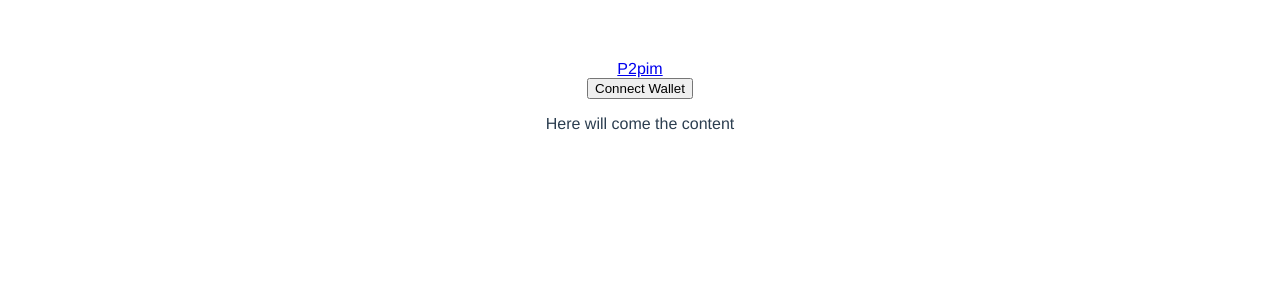
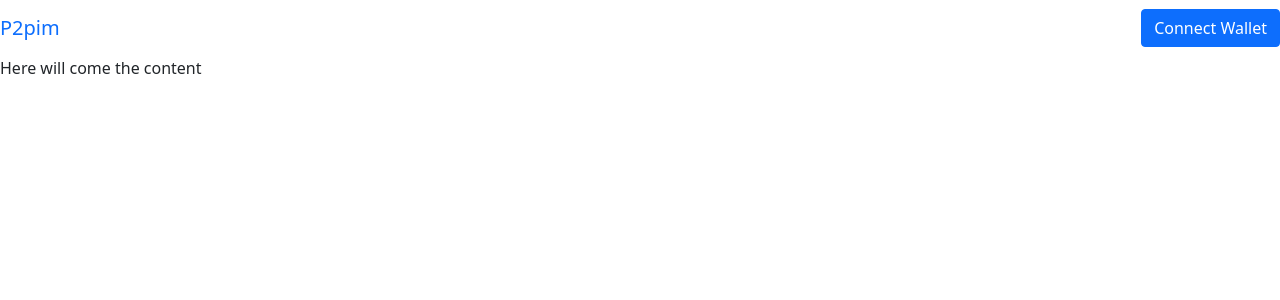
Before and after one commit to p2pim/p2pim-ui, a Vue app: page / in a window 1280 px wide. Shown: the top 300 px of the page. Built offline with nearby package versions, Linux system fonts and the light colour scheme.

Commit message:
feat: better style with bootstrap

```diff
--- a/package.json
+++ b/package.json
@@ -8,6 +8,7 @@
     "lint": "vue-cli-service lint"
   },
   "dependencies": {
+    "bootstrap": "^5.1.3",
     "p2pim-ethereum-contracts": "file:../p2pim-ethereum-contracts/p2pim-ethereum-contracts-0.1.0.tgz",
     "vue": "^2.6.14",
     "web3": "^1.7.0"
--- a/public/index.html
+++ b/public/index.html
@@ -2,6 +2,7 @@
 <html lang="en">
   <head>
     <meta charset="utf-8">
+    <meta name="viewport" content="width=device-width, initial-scale=1, shrink-to-fit=no">
 
     <meta name="description" content="P2pim is an Open Source Protocol to provide decentralized storage">
     <meta name="keywords" content="Decentralized Storage, Ethereum, smart contracts, trustless, storage">
--- a/src/App.vue
+++ b/src/App.vue
@@ -25,14 +25,3 @@ export default {
   }
 }
 </script>
-
-<style>
-#app {
-  font-family: Avenir, Helvetica, Arial, sans-serif;
-  -webkit-font-smoothing: antialiased;
-  -moz-osx-font-smoothing: grayscale;
-  text-align: center;
-  color: #2c3e50;
-  margin-top: 60px;
-}
-</style>
--- a/src/components/PageHeader.vue
+++ b/src/components/PageHeader.vue
@@ -1,10 +1,11 @@
 <template>
-  <div class="header">
-    <a href="."><div>P2pim</div></a>
-    <div>
-      <wallet-connector @change="$emit('ethereum-address-change', $event)" />
-    </div>
-  </div>
+  <nav class="navbar justify-content-between">
+    <a
+      class="navbar-brand"
+      href="."
+    ><div>P2pim</div></a>
+    <wallet-connector @change="$emit('ethereum-address-change', $event)" />
+  </nav>
 </template>
 
 <script>
--- a/src/components/WalletConnector.vue
+++ b/src/components/WalletConnector.vue
@@ -2,6 +2,8 @@
   <div class="wallet-connector">
     <button
       v-if="!address"
+      type="button"
+      class="btn btn-primary"
       @click="connectWallet"
     >
       Connect Wallet
--- a/src/main.ts
+++ b/src/main.ts
@@ -1,3 +1,5 @@
+import 'bootstrap';
+import 'bootstrap/dist/css/bootstrap.min.css';
 import Vue from 'vue'
 import App from './App.vue'
 
```
Also changed, not shown: 1 other file (tests, documents, lock files or other folders).
